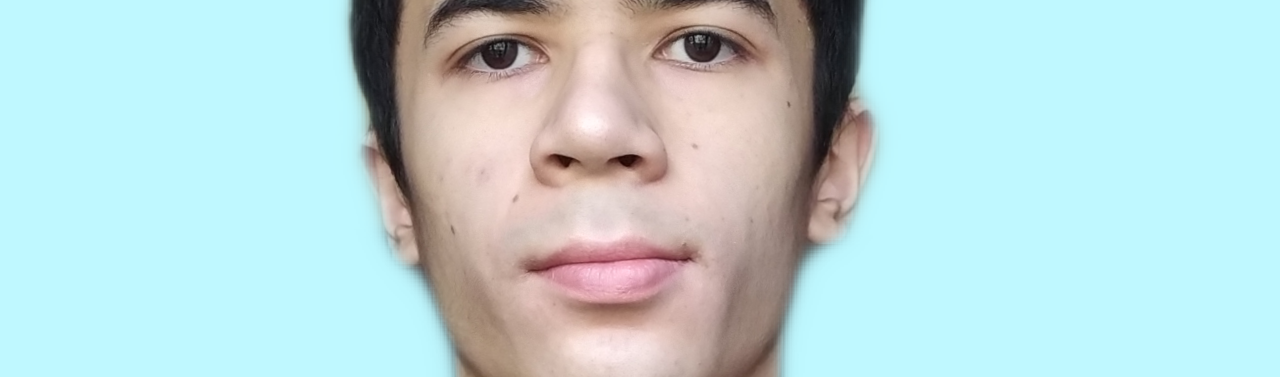
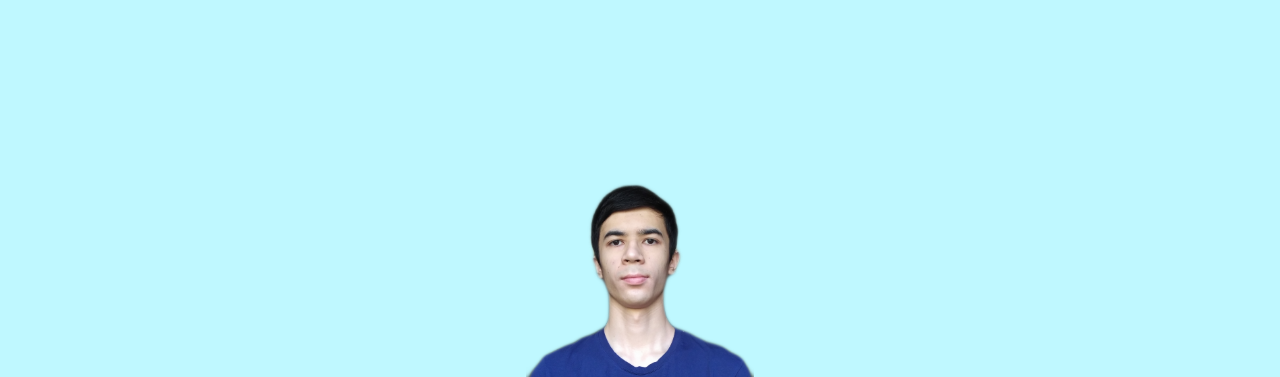
Before and after one commit to muhammadolim/Portfolio-V1, a plain HTML site: page index.html in a window 1280 px wide. Shown: the top 377 px of the page. Drawn offline with Linux system fonts and the light colour scheme.

Commit message:
Update index.html

```diff
--- a/index.html
+++ b/index.html
@@ -17,7 +17,7 @@
         <div class="swiper-wrapper">
             <div id="home" class="swiper-slide">
                 <div>
-                    <img src="img/my-photo.png" alt="jpg">
+                    <img src="img/my-photo.png" height="200" alt="png">
                     <h1>I'm Muhammad Olim</h1>
                     <h2>Web Developer</h2>
                     <h2>Programmer</h2>
```
